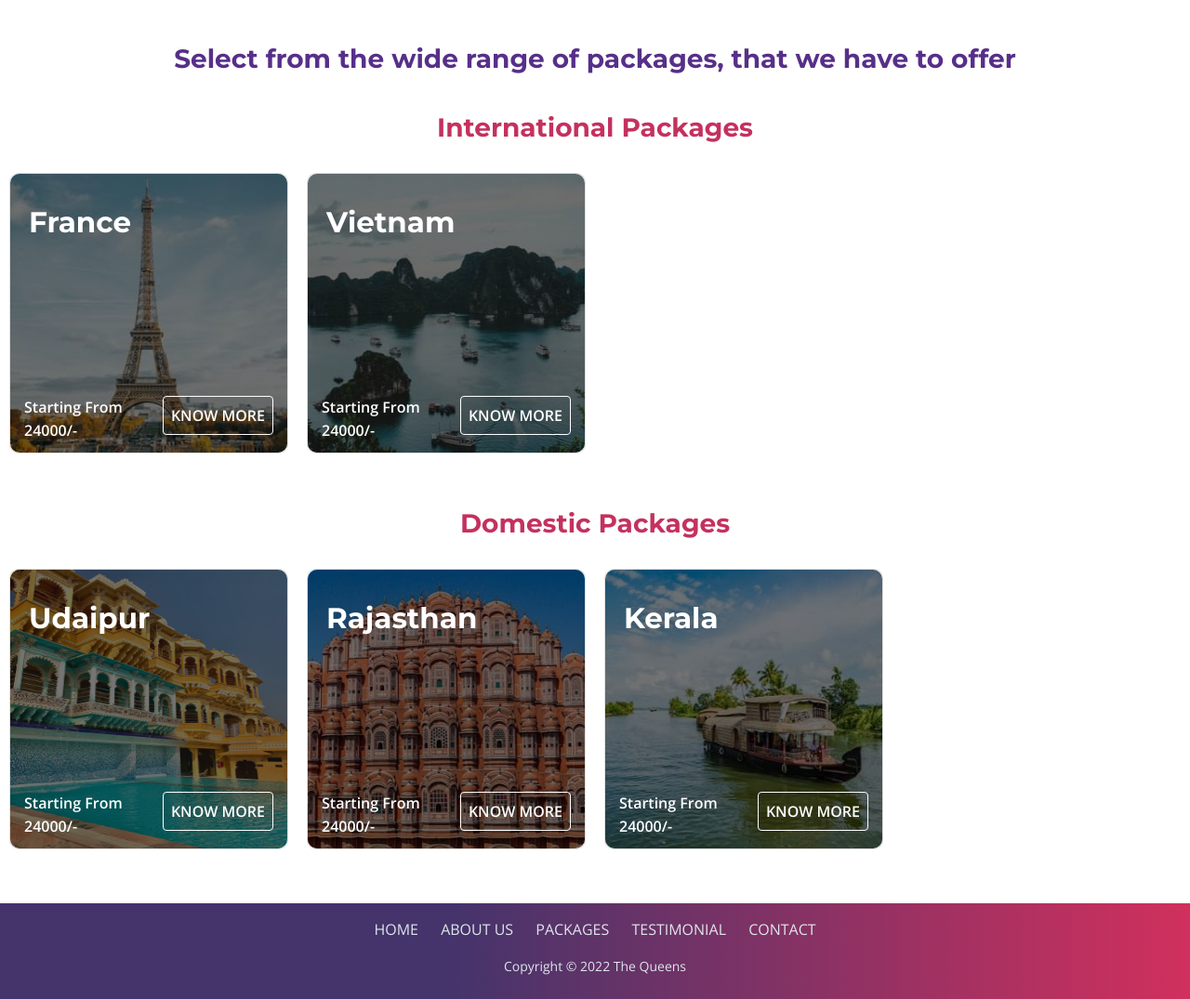
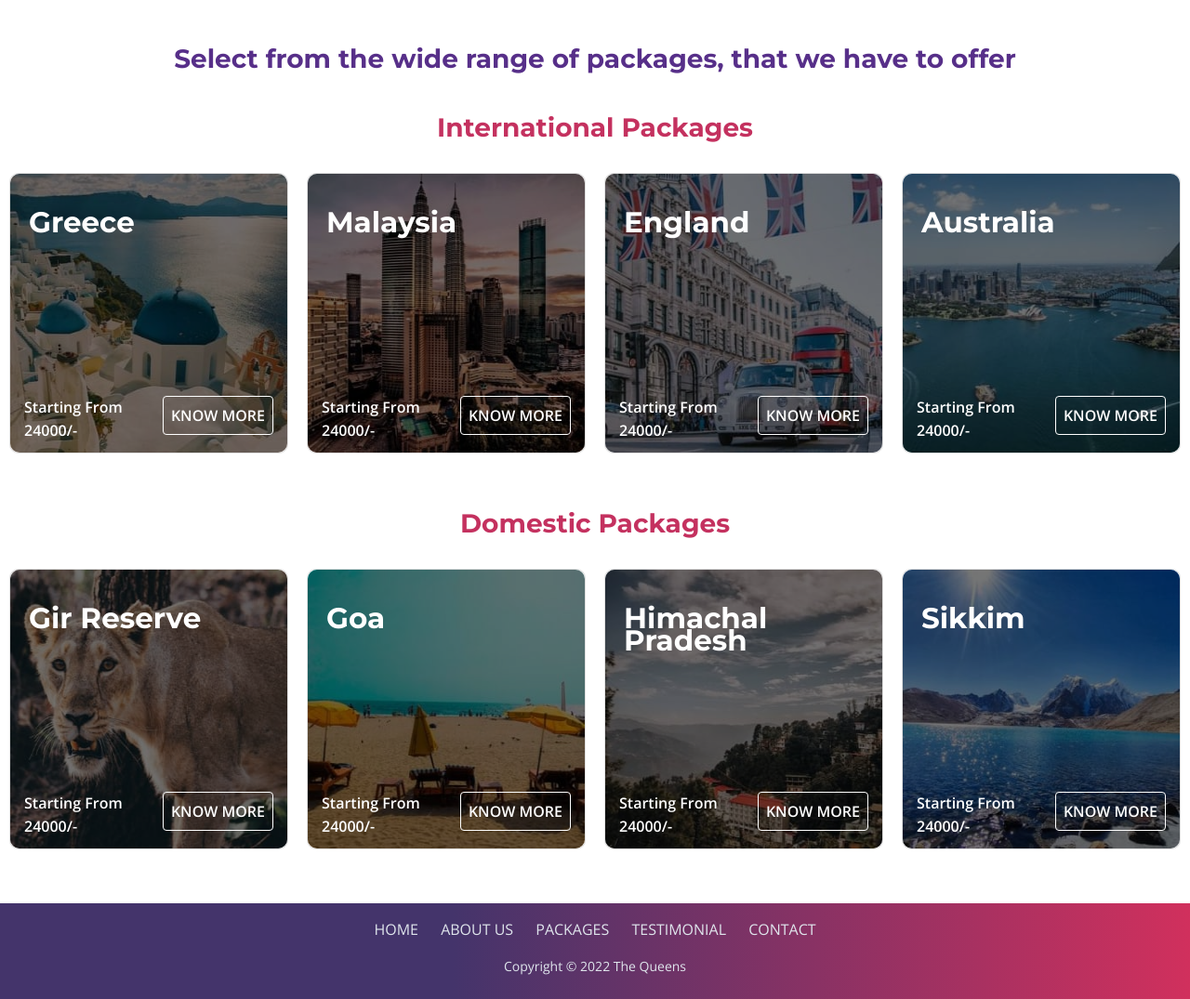
Before and after one commit to ashusalvi/The-Queen-Travel, a PHP site: page /packages.php in a window 1280 px wide. Shown: the part 126-1201 px from the top of the page at 93% size. Run offline with PHP 8.4, Linux system fonts and the light colour scheme.

Commit message:
update status

```diff
--- a/index.php
+++ b/index.php
@@ -71,7 +71,7 @@
         </ol>
         <div class="carousel-inner">
             <div class="carousel-item active">
-                <img class="d-block w-100" src="images/header-background.jpg" alt="First slide">
+                <img class="d-block w-100" src="images/slider/slider_1.jpeg" alt="First slide">
                 <!-- <div class="carousel-caption d-none d-md-block">
                     <h5>Business Trips</h5>
                     <p>Aria is a top consultancy company specializing in business growth using online marketing and
@@ -79,7 +79,7 @@
                 </div> -->
             </div>
             <div class="carousel-item">
-                <img class="d-block w-100" src="images/details-1-background.jpg" alt="Second slide">
+                <img class="d-block w-100" src="images/slider/slider_2.jpeg" alt="Second slide">
                 <!-- <div class="carousel-caption d-none d-md-block">
                     <h5>Leisure Trips</h5>
                     <p>Aria is a top consultancy company specializing in business growth using online marketing and
@@ -87,7 +87,7 @@
                 </div> -->
             </div>
             <div class="carousel-item">
-                <img class="d-block w-100" src="images/details-2-background.jpg" alt="Third slide">
+                <img class="d-block w-100" src="images/slider/slider_3.jpeg" alt="Third slide">
                 <!-- <div class="carousel-caption d-none d-md-block">
                     <h5>Honeymoon and sightseeings</h5>
                     <p>Aria is a top consultancy company specializing in business growth using online marketing and
--- a/packages.php
+++ b/packages.php
@@ -54,14 +54,17 @@
     $page = "Packages";
     include('header.php');
     $international_places = [
-        ['name'=>'France','image_url' => '/France.jpeg','description' => 'Lorem ipsum dolor sit amet, consectetur adipiscing elit, sed do eiusmod tempor incididunt ut labore et dolore magna aliqua. Ut enim ad minim veniam, quis nostrud exercitation ullamco laboris nisi ut aliquip ex ea commodo consequat.'],
-        ['name'=>'Vietnam','image_url' => '/Vietnam.jpeg','description' => 'Lorem ipsum dolor sit amet, consectetur adipiscing elit, sed do eiusmod tempor incididunt ut labore et dolore magna aliqua. Ut enim ad minim veniam, quis nostrud exercitation ullamco laboris nisi ut aliquip ex ea commodo consequat.'],
+        ['name'=>'Greece','image_url' => '/Greece.jpeg','description' => 'Lorem ipsum dolor sit amet, consectetur adipiscing elit, sed do eiusmod tempor incididunt ut labore et dolore magna aliqua. Ut enim ad minim veniam, quis nostrud exercitation ullamco laboris nisi ut aliquip ex ea commodo consequat.'],
+        ['name'=>'Malaysia','image_url' => '/Malaysia.jpeg','description' => 'Lorem ipsum dolor sit amet, consectetur adipiscing elit, sed do eiusmod tempor incididunt ut labore et dolore magna aliqua. Ut enim ad minim veniam, quis nostrud exercitation ullamco laboris nisi ut aliquip ex ea commodo consequat.'],
+        ['name'=>'England','image_url' => '/England.jpeg','description' => 'Lorem ipsum dolor sit amet, consectetur adipiscing elit, sed do eiusmod tempor incididunt ut labore et dolore magna aliqua. Ut enim ad minim veniam, quis nostrud exercitation ullamco laboris nisi ut aliquip ex ea commodo consequat.'],
+        ['name'=>'Australia','image_url' => '/Australia.jpeg','description' => 'Lorem ipsum dolor sit amet, consectetur adipiscing elit, sed do eiusmod tempor incididunt ut labore et dolore magna aliqua. Ut enim ad minim veniam, quis nostrud exercitation ullamco laboris nisi ut aliquip ex ea commodo consequat.'],
     ];
 
     $domestic_places = [
-        ['name'=>'Udaipur','image_url' => '/udaipur.jpeg','description' => 'Lorem ipsum dolor sit amet, consectetur adipiscing elit, sed do eiusmod tempor incididunt ut labore et dolore magna aliqua. Ut enim ad minim veniam, quis nostrud exercitation ullamco laboris nisi ut aliquip ex ea commodo consequat.'],
-        ['name'=>'Rajasthan','image_url' => '/Rajasthan.jpeg','description' => 'Lorem ipsum dolor sit amet, consectetur adipiscing elit, sed do eiusmod tempor incididunt ut labore et dolore magna aliqua. Ut enim ad minim veniam, quis nostrud exercitation ullamco laboris nisi ut aliquip ex ea commodo consequat.'],
-        ['name'=>'Kerala','image_url' => '/Kerala.jpeg','description' => 'Lorem ipsum dolor sit amet, consectetur adipiscing elit, sed do eiusmod tempor incididunt ut labore et dolore magna aliqua. Ut enim ad minim veniam, quis nostrud exercitation ullamco laboris nisi ut aliquip ex ea commodo consequat.'],
+        ['name'=>'Gir Reserve','image_url' => '/Gir-reserve.jpeg','description' => 'Lorem ipsum dolor sit amet, consectetur adipiscing elit, sed do eiusmod tempor incididunt ut labore et dolore magna aliqua. Ut enim ad minim veniam, quis nostrud exercitation ullamco laboris nisi ut aliquip ex ea commodo consequat.'],
+        ['name'=>'Goa','image_url' => '/Goa.jpeg','description' => 'Lorem ipsum dolor sit amet, consectetur adipiscing elit, sed do eiusmod tempor incididunt ut labore et dolore magna aliqua. Ut enim ad minim veniam, quis nostrud exercitation ullamco laboris nisi ut aliquip ex ea commodo consequat.'],
+        ['name'=>'Himachal Pradesh','image_url' => '/Himachal-Pradesh.jpeg','description' => 'Lorem ipsum dolor sit amet, consectetur adipiscing elit, sed do eiusmod tempor incididunt ut labore et dolore magna aliqua. Ut enim ad minim veniam, quis nostrud exercitation ullamco laboris nisi ut aliquip ex ea commodo consequat.'],
+        ['name'=>'Sikkim','image_url' => '/Sikkim.jpeg','description' => 'Lorem ipsum dolor sit amet, consectetur adipiscing elit, sed do eiusmod tempor incididunt ut labore et dolore magna aliqua. Ut enim ad minim veniam, quis nostrud exercitation ullamco laboris nisi ut aliquip ex ea commodo consequat.'],
     ];
     ?>
 
```
Also changed, not shown: images/place/Australia.jpeg (added), images/place/England.jpeg (added), images/place/Gir-reserve.jpeg (added), images/place/Goa.jpeg (added), images/place/Greece.jpeg (added), images/place/Himachal-Pradesh.jpeg (added), images/place/Malaysia.jpeg (added), images/place/Sikkim.jpeg (added), images/slider/slider_1.jpeg (added), images/slider/slider_2.jpeg (added), images/slider/slider_3.jpeg (added).
